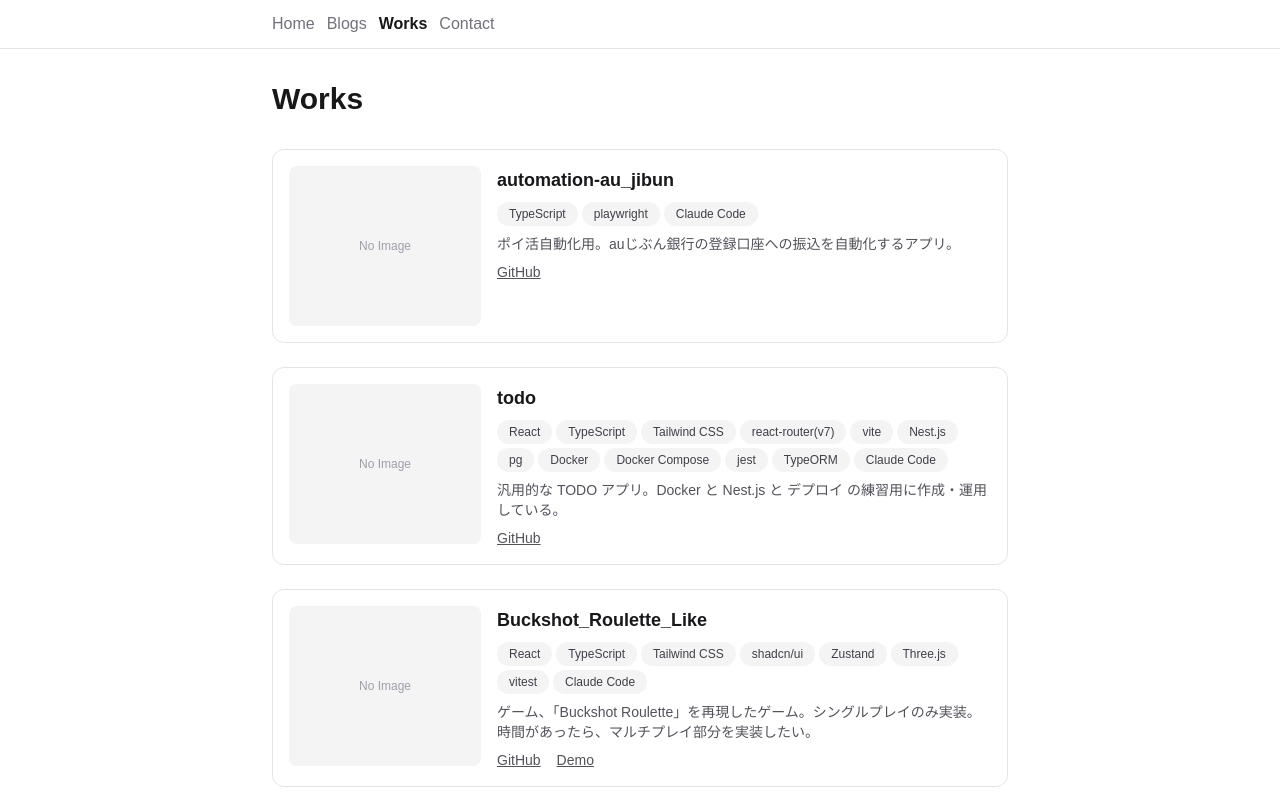
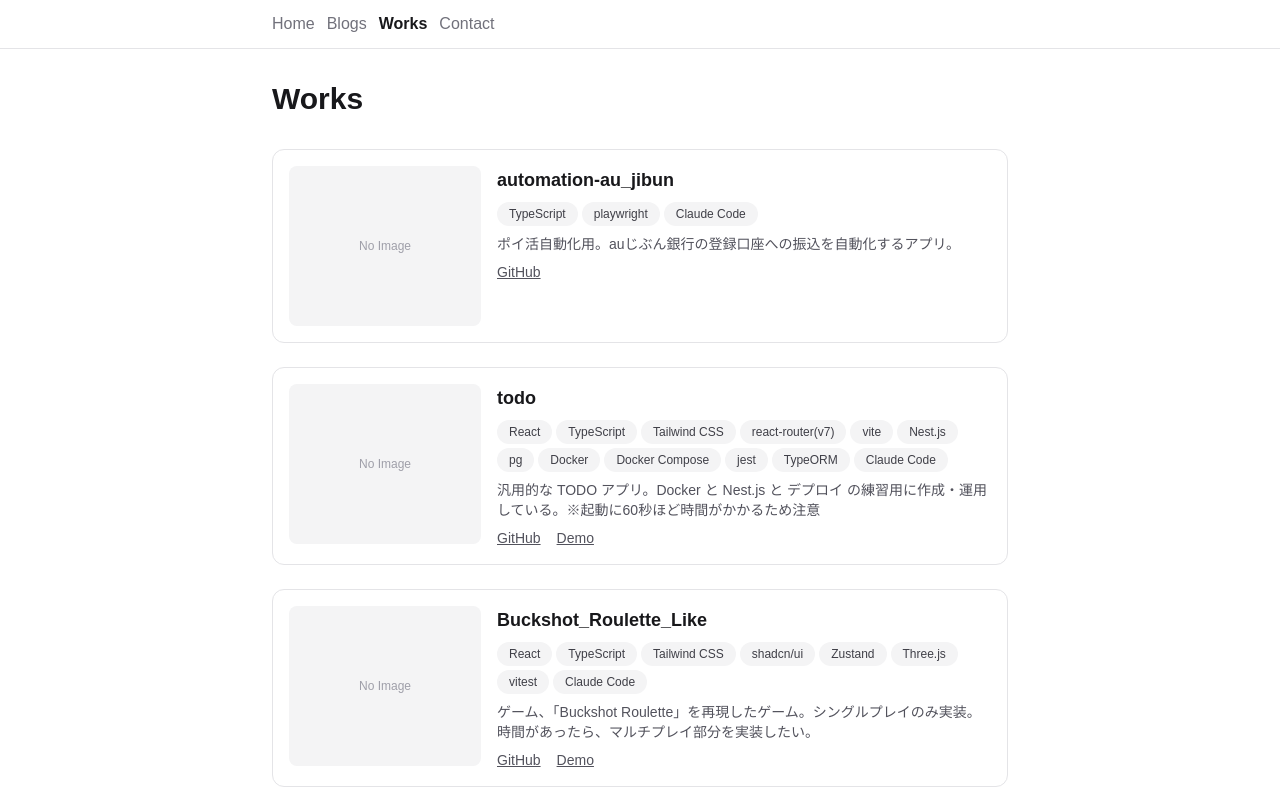
Before and after one commit to jj13jp/n16-blog, a Next.js app: page /works in a window 1280 px wide. Shown: the top 800 px of the page. Built offline with nearby package versions, Linux system fonts and the light colour scheme; a web font is replaced by a local one.

Commit message:
text: todoアプリにdemoUrlを追加

```diff
--- a/src/app/works/page.tsx
+++ b/src/app/works/page.tsx
@@ -12,9 +12,10 @@ const works: Work[] = [
   {
     title: "todo",
     description:
-      "汎用的な TODO アプリ。Docker と Nest.js と デプロイ の練習用に作成・運用している。",
+      "汎用的な TODO アプリ。Docker と Nest.js と デプロイ の練習用に作成・運用している。※起動に60秒ほど時間がかかるため注意",
     techStack: ["React", "TypeScript", "Tailwind CSS", "react-router(v7)", "vite", "Nest.js", "pg", "Docker", "Docker Compose", "jest", "TypeORM", "Claude Code"],
     githubUrl: "https://github.com/jj13jp/todo",
+    demoUrl: "https://todo-frontend-zjgf.onrender.com/"
   },
   {
     title: "Buckshot_Roulette_Like",
```
